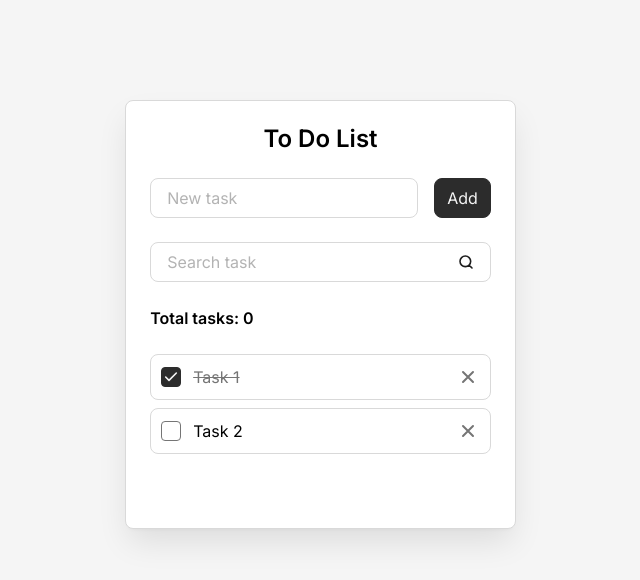
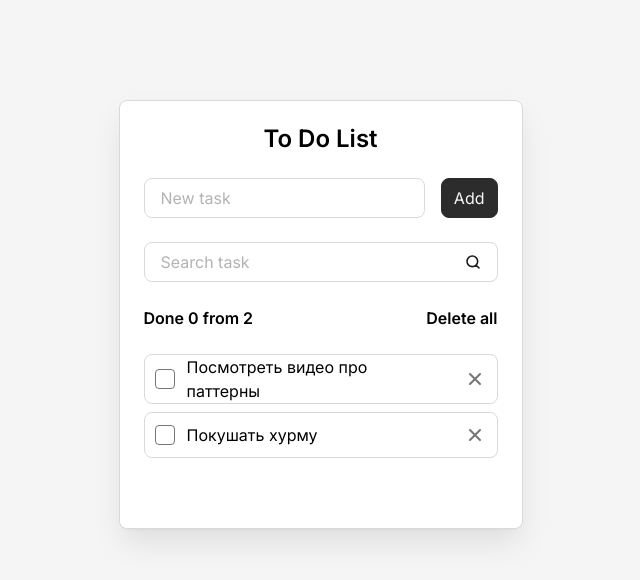
Before and after one commit to aliestro/todo-react, a React (Vite) app: page / in a window 1280 px wide. Shown: the top 580 px of the page, without its empty margins (312-952 px from the left). Built offline with nearby package versions, Linux system fonts and the light colour scheme.

Commit message:
Added properties to components

```diff
--- a/src/components/AddTaskForm.jsx
+++ b/src/components/AddTaskForm.jsx
@@ -4,8 +4,16 @@ import Field from "./Fieild"
 const AddTaskForm = () => {
 	return (
 		<form className="todo__form">
-			<Field />
-			<Button />
+			<Field
+				className="todo__field"
+				label="New task"
+				id="new-task"
+			/>
+			<Button
+				type="submit"
+			>
+				Add
+			</Button>
 		</form>
 	)
 }
--- a/src/components/Button.jsx
+++ b/src/components/Button.jsx
@@ -1,6 +1,15 @@
-const Button = () => {
+const Button = (props) => {
+	const {
+		className = '',
+		type = 'button',
+		children,
+	} = props
 	return (
-		<button className="button" type="submit">Add</button>
+		<button
+			className={`button ${className}`}
+			type={type}>
+			{children}
+		</button>
 	)
 }
 
--- a/src/components/Fieild.jsx
+++ b/src/components/Fieild.jsx
@@ -1,17 +1,25 @@
-const Field = () => {
+const Field = (props) => {
+	const {
+		className = '',
+		id,
+		label,
+		type = 'text',
+	} = props;
+
 	return (
-		<div className="field">
+		<div className={`field ${className}`}>
 			<label
 				className="field__label"
-				htmlFor="new-task"
+				htmlFor={id}
 			>
-				New task
+				{label}
 			</label>
 			<input
 				className="field__input"
-				id="new-task"
+				id={id}
 				placeholder=" "
 				autoComplete="off"
+				type={type}
 			/>
 		</div>
 	)
--- a/src/components/SearchTaskForm.jsx
+++ b/src/components/SearchTaskForm.jsx
@@ -1,21 +1,14 @@
+import Field from "./Fieild"
+
 const SearchTaskForm = () => {
 	return (
 		<form className="todo__form">
-			<div className="todo__field field">
-				<label
-					className="field__label"
-					htmlFor="search-task"
-				>
-					Search task
-				</label>
-				<input
-					className="field__input"
-					id="search-task"
-					placeholder=" "
-					autoComplete="off"
-					type="search"
-				/>
-			</div>
+			<Field
+				className="todo__field"
+				label="Search task"
+				id="search-task"
+				type="search"
+			/>
 		</form>
 	)
 }
--- a/src/components/Todo.jsx
+++ b/src/components/Todo.jsx
@@ -4,13 +4,20 @@ import TodoInfo from './TodoInfo'
 import TodoList from './TodoList'
 
 const Todo = () => {
+	const tasks = [
+		{ id: 'task-1', title: 'Посмотреть видео про паттерны', isDone: false },
+		{ id: 'task-2', title: 'Покушать хурму', isDone: false },
+	]
 	return (
 		<div className="todo">
 			<h1 className="todo__title">To Do List</h1>
 			<AddTaskForm />
 			<SearchTaskForm />
-			<TodoInfo />
-			<TodoList />
+			<TodoInfo
+				total={tasks.length}
+				done={tasks.filter(({ isDone }) => isDone).length}
+			/>
+			<TodoList tasks={tasks} />
 		</div>
 	)
 }
--- a/src/components/TodoInfo.jsx
+++ b/src/components/TodoInfo.jsx
@@ -1,8 +1,21 @@
-const TodoInfo = () => {
+const TodoInfo = (props) => {
+	const {
+		total,
+		done,
+	} = props;
+
+	const hasTasks = total > 0;
+
 	return (
 		<div className="todo__info">
-			<div className="todo__total-tasks">Total tasks: <span>0</span></div>
-			<button className="todo__delete-all-button" type="button">Delete all</button>
+			<div className="todo__total-tasks">
+				Done {done} from {total}
+			</div>
+			{hasTasks &&
+				<button className="todo__delete-all-button" type="button">
+					Delete all
+				</button>
+			}
 		</div>
 	)
 }
--- a/src/components/TodoItem.jsx
+++ b/src/components/TodoItem.jsx
@@ -1,16 +1,24 @@
-const ToDoItem = () => {
-	return (<li className="todo__item todo-item">
+const ToDoItem = (props) => {
+	const {
+		className = '',
+		id,
+		title,
+		isDone,
+	} = props;
+
+	return (<li className={`todo-item ${className}`}>
 		<input
 			className="todo-item__checkbox"
-			id="task-1"
+			id={id}
 			type="checkbox"
-			checked
+			checked={isDone}
+			readOnly
 		/>
 		<label
 			className="todo-item__label"
-			htmlFor="task-1"
+			htmlFor={id}
 		>
-			Task 1
+			{title}
 		</label>
 		<button
 			className="todo-item__delete-button"
--- a/src/components/TodoList.jsx
+++ b/src/components/TodoList.jsx
@@ -1,6 +1,10 @@
 import ToDoItem from "./TodoItem"
 
-const TodoList = () => {
+const TodoList = (props) => {
+	const {
+		tasks = [],
+	} = props;
+
 	const hasTasks = true;
 
 	if (!hasTasks) {
@@ -8,41 +12,13 @@ const TodoList = () => {
 	}
 	return (
 		<ul className="todo__list">
-			<ToDoItem />
-			<li className="todo__item todo-item">
-				<input
-					className="todo-item__checkbox"
-					id="task-2"
-					type="checkbox"
+			{tasks.map((task) => (
+				<ToDoItem
+					className="todo__item"
+					key={task.id}
+					{...task}
 				/>
-				<label
-					className="todo-item__label"
-					htmlFor="task-2"
-				>
-					Task 2
-				</label>
-				<button
-					className="todo-item__delete-button"
-					aria-label="Delete"
-					title="Delete"
-				>
-					<svg
-						width="20"
-						height="20"
-						viewBox="0 0 20 20"
-						fill="none"
-						xmlns="http://www.w3.org/2000/svg"
-					>
-						<path
-							d="M15 5L5 15M5 5L15 15"
-							stroke="#757575"
-							strokeWidth="2"
-							strokeLinecap="round"
-							strokeLinejoin="round"
-						/>
-					</svg>
-				</button>
-			</li>
+			))}
 		</ul>
 	)
 }
--- a/src/styles/components/todo.css
+++ b/src/styles/components/todo.css
@@ -44,11 +44,6 @@
   &:hover {
     color: var(--color-gray-4);
   }
-
-  &:not(.is-visible) {
-    opacity: 0;
-    visibility: hidden;
-  }
 }
 
 .todo__list,
```
